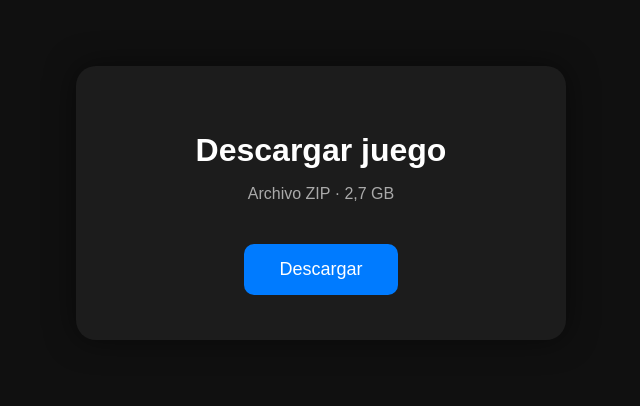
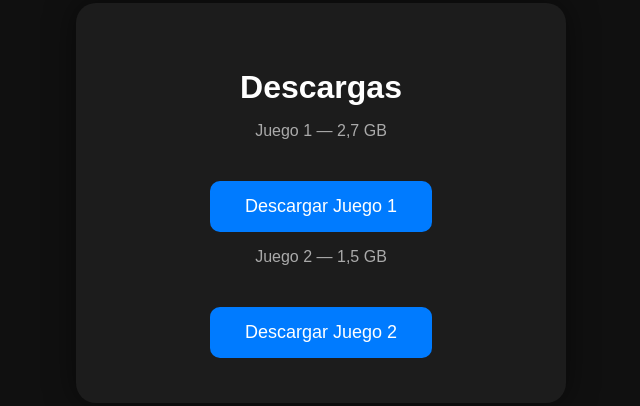
Before and after one commit to crinigamer96-netizen/descarga-juego, a plain HTML site: page index.html in a window 1280 px wide. Shown: the part 197-603 px from the top of the page, without its empty margins (319-959 px from the left). Drawn offline with Linux system fonts and the light colour scheme.

Commit message:
Update index.html

```diff
--- a/index.html
+++ b/index.html
@@ -56,12 +56,16 @@
 
     <div class="caja">
 
-        <h1>Descargar juego</h1>
+       <h1>Descargas</h1>
 
-        <p>Archivo ZIP · 2,7 GB</p>
+<p>Juego 1 — 2,7 GB</p>
+<a class="boton" href="https://drive.google.com/file/d/1Uwgl00mSTsVo822ez1jMiQyhLNiGMknv/view?usp=sharing">
+    Descargar Juego 1
+</a>
 
-        <a class="boton" href="https://drive.google.com/file/d/1Uwgl00mSTsVo822ez1jMiQyhLNiGMknv/view?usp=sharing">
-    Descargar
+<p>Juego 2 — 1,5 GB</p>
+<a class="boton" href="https://drive.google.com/file/d/195c9m05ab6AwGCXoFuPoQg5MZtEnPNb8/view?usp=sharing">
+    Descargar Juego 2
 </a>
 
     </div>
```
